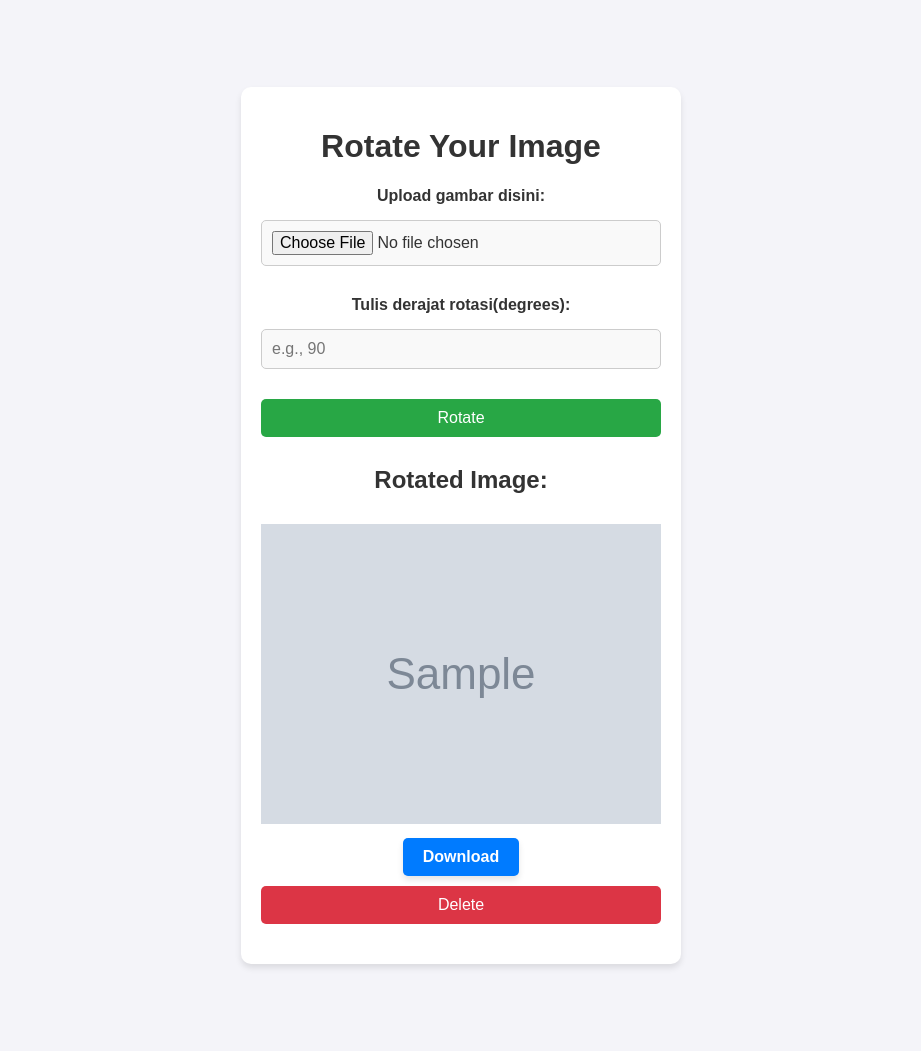
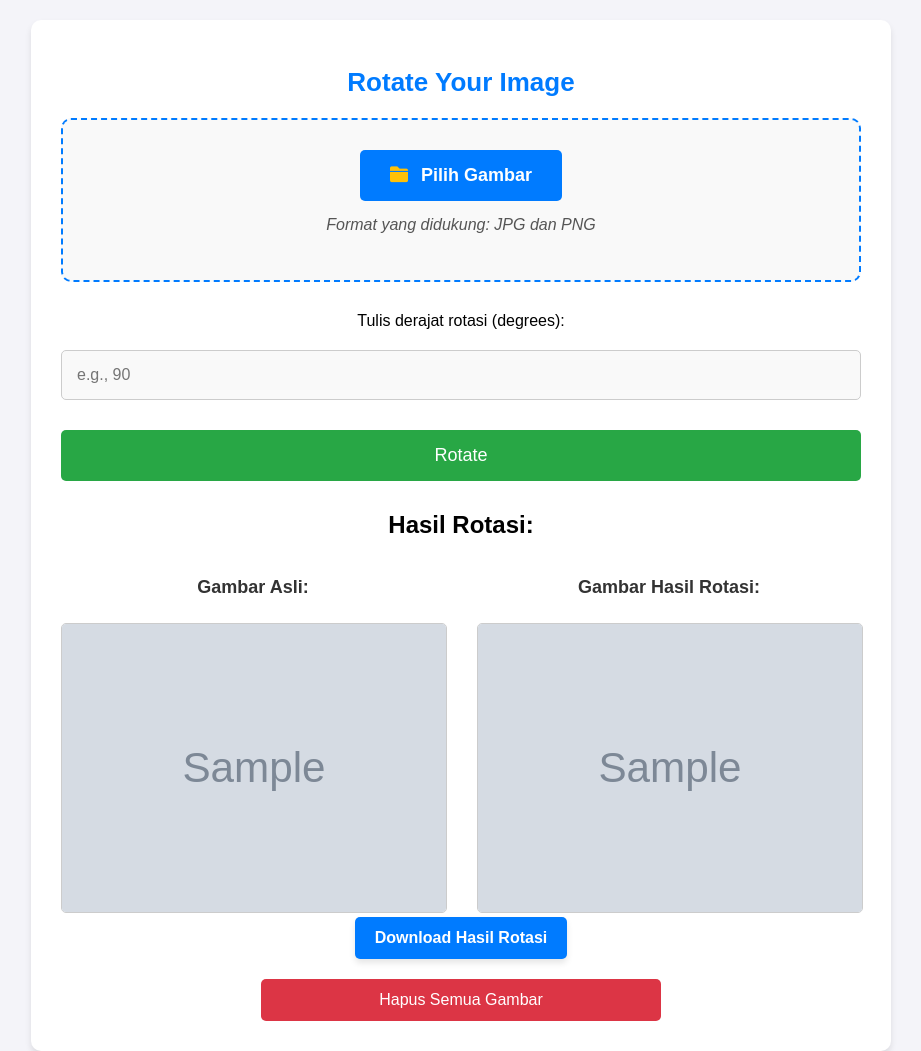
Before and after one commit to DeppyKun/Aljabar_UAS, a Flask app: template templates/index.html in a window 1280 px wide. Shown: the whole page, without its empty margins (179-1100 px from the left). Run offline with Flask 3, Linux system fonts and the light colour scheme; the template is opened without the code that fills it: most values are stand-ins (such as "Sample title", 1, 10 or a date in 2020); grey boxes marked "Sample" are stand-in pictures; one stand-in notice (Sample message) is shown.

Commit message:
Add files via upload

```diff
--- a/app.py
+++ b/app.py
@@ -3,56 +3,87 @@ from PIL import Image
 import os
 
 app = Flask(__name__)
-app.secret_key = 'secret-key'  # Dibutuhkan untuk flash messages
+app.secret_key = 'secret-key'
 
 UPLOAD_FOLDER = 'uploads'
+ROTATED_FOLDER = 'rotated'
 app.config['UPLOAD_FOLDER'] = UPLOAD_FOLDER
+app.config['ROTATED_FOLDER'] = ROTATED_FOLDER
+
+# Pastikan folder untuk menyimpan gambar ada
 os.makedirs(UPLOAD_FOLDER, exist_ok=True)
+os.makedirs(ROTATED_FOLDER, exist_ok=True)
 
 
 @app.route("/", methods=["GET", "POST"])
 def index():
+    original_image_url = None
     rotated_image_url = None
 
     if request.method == "POST":
+        # Periksa apakah file gambar diupload
         if 'image' in request.files and request.files['image']:
             image_file = request.files['image']
             degrees = request.form.get('degrees', type=int)
 
             if image_file and degrees is not None:
+                # Simpan gambar asli
                 input_path = os.path.join(
                     app.config['UPLOAD_FOLDER'], image_file.filename)
                 image_file.save(input_path)
 
-                img = Image.open(input_path)
-                rotated_img = img.rotate(-degrees, expand=True)
-                output_filename = f"rotated_{image_file.filename}"
-                output_path = os.path.join(
-                    app.config['UPLOAD_FOLDER'], output_filename)
-                rotated_img.save(output_path)
+                # Lakukan rotasi pada gambar
+                try:
+                    img = Image.open(input_path)
+                    rotated_img = img.rotate(-degrees, expand=True)
+                    output_filename = f"rotated_{image_file.filename}"
+                    output_path = os.path.join(
+                        app.config['ROTATED_FOLDER'], output_filename)
+                    rotated_img.save(output_path)
 
-                rotated_image_url = url_for(
-                    'uploaded_file', filename=output_filename)
+                    # URL untuk gambar asli dan hasil rotasi
+                    original_image_url = url_for(
+                        'uploaded_file', folder='uploads', filename=image_file.filename)
+                    rotated_image_url = url_for(
+                        'uploaded_file', folder='rotated', filename=output_filename)
 
-    return render_template("index.html", rotated_image=rotated_image_url)
+                    flash("Gambar berhasil dirotasi!", "success")
+                except Exception as e:
+                    flash(
+                        f"Terjadi kesalahan saat memproses gambar: {str(e)}", "error")
+                    return redirect("/")
+
+    return render_template("index.html",
+                           original_image=original_image_url,
+                           rotated_image=rotated_image_url)
 
 
-@app.route("/uploads/<filename>")
-def uploaded_file(filename):
-    return send_from_directory(app.config['UPLOAD_FOLDER'], filename)
+@app.route("/uploads/<folder>/<filename>")
+def uploaded_file(folder, filename):
+    folder_path = app.config['UPLOAD_FOLDER'] if folder == 'uploads' else app.config['ROTATED_FOLDER']
+    return send_from_directory(folder_path, filename)
 
 
 @app.route("/delete", methods=["POST"])
-def delete_image():
-    image_path = request.form.get("image_path")
-    if image_path:
-        file_path = os.path.join(
-            app.config['UPLOAD_FOLDER'], os.path.basename(image_path))
-        if os.path.exists(file_path):
-            os.remove(file_path)
-            flash("Image deleted successfully.", "success")  # Pesan sukses
-        else:
-            flash("Image not found.", "error")  # Pesan error
+def delete_images():
+    original_image = request.form.get("original_image")
+    rotated_image = request.form.get("rotated_image")
+
+    deleted_files = []
+
+    # Hapus gambar asli
+    if original_image:
+        original_path = os.path.join(app.root_path, original_image.lstrip('/'))
+        if os.path.exists(original_path):
+            os.remove(original_path)
+            deleted_files.append("Gambar asli")
+
+    # Hapus gambar hasil rotasi
+    if rotated_image:
+        rotated_path = os.path.join(app.root_path, rotated_image.lstrip('/'))
+        if os.path.exists(rotated_path):
+            os.remove(rotated_path)
+            deleted_files.append("Gambar hasil rotasi")
 
     return redirect("/")
 
--- /dev/null
+++ b/static/script.js
@@ -0,0 +1,14 @@
+// Ambil elemen input dan elemen untuk menampilkan nama file
+const fileInput = document.getElementById("file-upload");
+const fileNameDisplay = document.getElementById("file-name");
+
+// Event listener untuk input file
+fileInput.addEventListener("change", function () {
+    if (fileInput.files.length > 0) {
+        // Jika file dipilih, tampilkan nama file
+        fileNameDisplay.textContent = `File yang dipilih: ${fileInput.files[0].name}`;
+    } else {
+        // Jika tidak ada file, tampilkan teks default
+        fileNameDisplay.textContent = "Format yang didukung: JPG dan PNG";
+    }
+});
--- a/static/styles.css
+++ b/static/styles.css
@@ -1,51 +1,117 @@
-body {
+body,
+html {
     font-family: Arial, sans-serif;
     background-color: #f4f4f9;
-    color: #333;
     margin: 0;
-    height: 100vh;
+    padding: 0;
     display: flex;
     justify-content: center;
-    align-items: center;
+    align-items: flex-start;
+    /* Align to the top */
+    height: 100%;
+    width: 100%;
+    overflow-x: hidden;
+}
+
+body {
+    overflow-y: auto;
 }
 
 .container {
     background: white;
-    padding: 20px;
+    padding: 30px;
     border-radius: 10px;
     box-shadow: 0 4px 6px rgba(0, 0, 0, 0.1);
     text-align: center;
     width: 100%;
-    max-width: 400px;
+    max-width: 800px;
+    margin-top: 20px;
 }
 
-label {
-    display: block;
-    margin: 10px 0 5px;
-    font-weight: bold;
+@keyframes fadeIn {
+    from {
+        opacity: 0;
+        transform: scale(0.95);
+    }
+
+    to {
+        opacity: 1;
+        transform: scale(1);
+    }
 }
 
-input[type="file"],
+h1 {
+    margin-bottom: 20px;
+    font-size: 26px;
+    font-weight: bold;
+    color: #007bff;
+}
+
+.custom-upload {
+    position: relative;
+    border: 2px dashed #007bff;
+    padding: 30px;
+    border-radius: 10px;
+    background-color: #f9f9f9;
+    margin-bottom: 30px;
+    text-align: center;
+}
+
+.custom-upload:hover {
+    border-color: #0056b3;
+    background-color: #eef6ff;
+}
+
+.upload-box {
+    display: inline-block;
+    padding: 15px 30px;
+    background-color: #007bff;
+    color: white;
+    font-size: 18px;
+    border-radius: 5px;
+    cursor: pointer;
+    font-weight: bold;
+    transition: background-color 0.3s ease;
+}
+
+.upload-box i {
+    margin-right: 8px;
+    color: #ffc107;
+}
+
+.upload-box:hover {
+    background-color: #0056b3;
+}
+
+input[type="file"] {
+    display: none;
+}
+
+.upload-hint {
+    margin-top: 15px;
+    font-size: 16px;
+    color: #555;
+    font-style: italic;
+    text-align: center;
+    word-wrap: break-word;
+}
+
 input[type="number"] {
     width: 100%;
-    padding: 10px;
-    margin-top: 10px;
-    margin-bottom: 20px;
+    padding: 15px;
+    margin-top: 20px;
+    margin-bottom: 30px;
     border: 1px solid #ccc;
     border-radius: 5px;
     box-sizing: border-box;
     font-size: 16px;
     background-color: #f9f9f9;
+    transition: border-color 0.3s ease, box-shadow 0.3s ease;
 }
 
-input,
-button {
-    width: 100%;
-    padding: 10px;
-    margin: 10px 0;
-    border: 1px solid #ccc;
-    border-radius: 5px;
-    font-size: 16px;
+input[type="number"]:focus {
+    border-color: #007bff;
+    box-shadow: 0 0 5px rgba(0, 123, 255, 0.5);
 }
 
 button {
@@ -53,38 +119,82 @@ button {
     color: white;
     border: none;
     cursor: pointer;
+    font-size: 18px;
+    padding: 15px 25px;
+    width: 100%;
+    border-radius: 5px;
+    transition: background-color 0.3s ease, transform 0.2s ease;
 }
 
 button:hover {
     background: #218838;
+    transform: translateY(-2px);
 }
 
-.output img {
+button:active {
+    background: #1e7e34;
+    transform: translateY(0);
+}
+
+.output {
+    margin-top: 30px;
+    text-align: center;
+}
+
+.images-container {
+    display: flex;
+    justify-content: space-between;
+    gap: 30px;
+    margin-top: 20px;
+}
+
+.image-block {
+    text-align: center;
+    width: 48%;
+}
+
+.image-block img {
     max-width: 100%;
-    margin: 10px 0;
+    border: 1px solid #ccc;
+    border-radius: 5px;
+    margin-top: 10px;
+}
+
+.image-block h3 {
+    font-size: 18px;
+    color: #333;
+    margin-bottom: 15px;
 }
 
 .delete-button {
     background: #dc3545;
     color: white;
+    width: 100%;
+    max-width: 400px;
     border: none;
-    padding: 10px 15px;
+    padding: 12px 20px;
     border-radius: 5px;
     cursor: pointer;
     font-size: 16px;
-    margin-top: 10px;
+    margin-top: 20px;
+    transition: background-color 0.3s ease, transform 0.2s ease;
 }
 
 .delete-button:hover {
     background: #c82333;
+    transform: translateY(-2px);
+}
+
+.delete-button:active {
+    background: #a71d2a;
+    transform: translateY(0);
 }
 
 .download-button {
     display: inline-block;
     background-color: #007bff;
-    /* Warna biru cerah */
     color: white;
-    padding: 10px 20px;
+    padding: 12px 20px;
     text-decoration: none;
     font-size: 16px;
     font-weight: bold;
@@ -95,47 +205,11 @@ button:hover {
 
 .download-button:hover {
     background-color: #0056b3;
-    /* Warna biru yang lebih gelap saat hover */
     transform: translateY(-2px);
-    /* Efek mengangkat tombol saat hover */
     text-decoration: none;
 }
 
 .download-button:active {
     background-color: #003d80;
-    /* Warna lebih gelap saat tombol ditekan */
     transform: translateY(0);
-    /* Tombol kembali ke posisi awal */
 }
-
-.flash-messages {
-    list-style: none;
-    padding: 0;
-    margin: 10px 0;
-    font-size: 16px;
-}
-
-.flash-messages li {
-    padding: 10px;
-    margin-bottom: 10px;
-    border-radius: 5px;
-    color: white;
-    font-weight: bold;
-    box-shadow: 0 4px 6px rgba(0, 0, 0, 0.1);
-    opacity: 1;
-    transition: opacity 0.5s ease-out;
-}
-
-.flash-messages .success {
-    background: #28a745;
-}
-
-.flash-messages .error {
-    background: #dc3545;
-}
-
-/* Hilangkan pesan secara otomatis */
-.flash-messages li.hide {
-    opacity: 0;
-    transition: opacity 0.5s ease-out;
-}
--- a/templates/index.html
+++ b/templates/index.html
@@ -3,58 +3,57 @@
 <head>
     <meta charset="UTF-8">
     <meta name="viewport" content="width=device-width, initial-scale=1.0">
-    <title>Image Rotation</title>
+    <title>Image Upload and Rotation</title>
     <link rel="stylesheet" href="/static/styles.css">
+    <link href="https://cdnjs.cloudflare.com/ajax/libs/font-awesome/6.0.0-beta3/css/all.min.css" rel="stylesheet">
 </head>
 <body>
     <div class="container">
         <h1>Rotate Your Image</h1>
         <form action="/" method="post" enctype="multipart/form-data">
-            <label for="image">Upload gambar disini:</label>
-            <input type="file" id="image" name="image" accept="image/*" required>
+            <div class="custom-upload">
+                <label for="file-upload" class="upload-box">
+                    <i class="fas fa-folder"></i>
+                    <span>Pilih Gambar</span>
+                </label>
+                <input type="file" id="file-upload" name="image" accept="image/*" required>
+                <p id="file-name" class="upload-hint">Format yang didukung: JPG dan PNG</p>
+            </div>
 
-            <label for="degrees">Tulis derajat rotasi(degrees):</label>
+            <label for="degrees">Tulis derajat rotasi (degrees):</label>
             <input type="number" id="degrees" name="degrees" placeholder="e.g., 90" required>
 
             <button type="submit">Rotate</button>
         </form>
 
-        {% if rotated_image %}
-            <div class="output">
-                <h2>Rotated Image:</h2>
-                <img src="{{ rotated_image }}" alt="Rotated Image">
-                <a href="{{ rotated_image }}" download="rotated_image.png" class="download-button">Download</a>
+        {% if original_image and rotated_image %}
+        <div class="output">
+            <h2>Hasil Rotasi:</h2>
+            <div class="images-container">
+                <div class="image-block">
+                    <h3>Gambar Asli:</h3>
+                    <img src="{{ original_image }}" alt="Gambar Asli">
+                </div>
+                <div class="image-block">
+                    <h3>Gambar Hasil Rotasi:</h3>
+                    <img src="{{ rotated_image }}" alt="Gambar Hasil Rotasi">
+                </div>
+            </div>
 
-                <form action="/delete" method="post" style="display:inline;">
-                    <input type="hidden" name="image_path" value="{{ rotated_image }}">
-                    <button type="submit" class="delete-button">Delete</button>
-                </form>
-            </div>
+            <!-- download gambar -->
+            <a href="{{ rotated_image }}" download="rotated_image.png" class="download-button">Download Hasil Rotasi</a>
+
+            <!-- Tombol hapus gambar -->
+            <form action="/delete" method="post">
+                <input type="hidden" name="original_image" value="{{ original_image }}">
+                <input type="hidden" name="rotated_image" value="{{ rotated_image }}">
+                <button type="submit" class="delete-button">Hapus Semua Gambar</button>
+            </form>
+        </div>
         {% endif %}
-
-        {% with messages = get_flashed_messages(with_categories=true) %}
-        {% if messages %}
-        <ul class="flash-messages">
-            {% for category, message in messages %}
-                <li class="{{ category }}">{{ message }}</li>
-            {% endfor %}
-        </ul>
-        {% endif %}
-        {% endwith %}
-
     </div>
 
-    <script>
-        // Hilangkan flash message setelah 5 detik
-        setTimeout(() => {
-            const messages = document.querySelectorAll('.flash-messages li');
-            messages.forEach(message => {
-                message.classList.add('hide');
-                setTimeout(() => message.remove(), 500); // Hapus elemen setelah transisi
-            });
-        }, 1000);
-    </script>
-
+    <script src="/static/script.js"></script>
 
 </body>
 </html>
```
